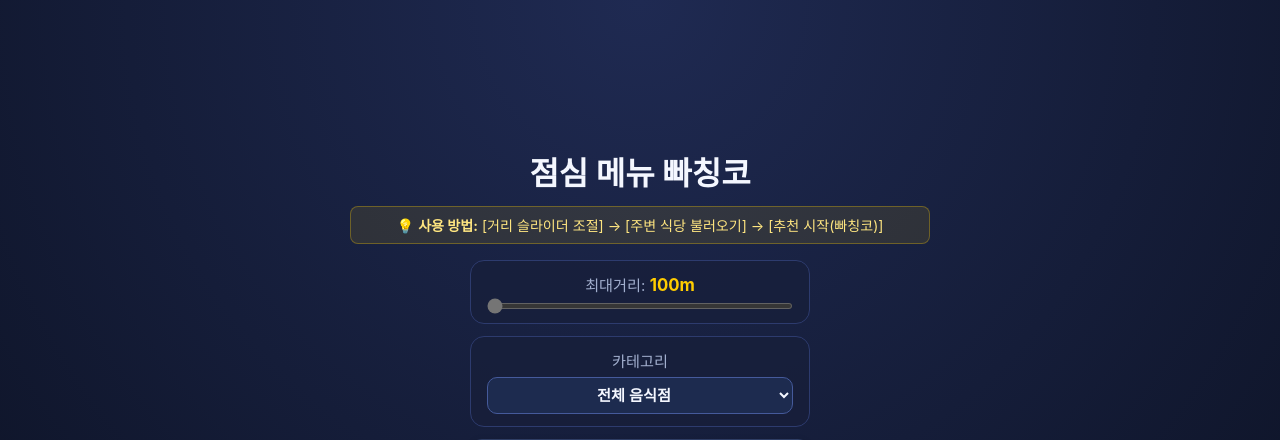
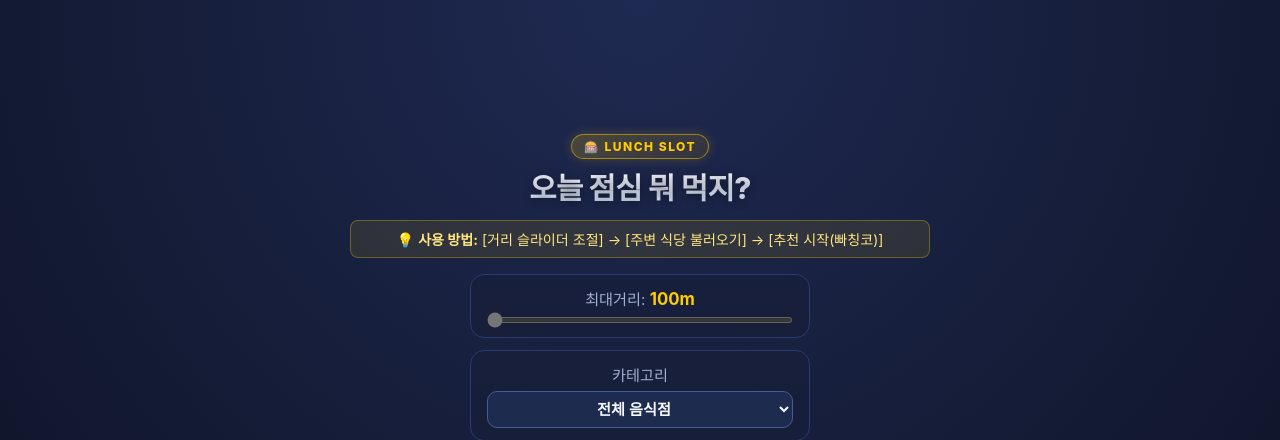
Before and after one commit to ypMarkJo/lunch_slotmachine, a Flask app: page / in a window 1280 px wide. Shown: the top 440 px of the page. Run offline with Flask 3, Linux system fonts and the light colour scheme; data that the repository does not hold is empty; some libraries are stand-ins or nearby versions.

Commit message:
feat: Add walking time (도보 약 X분) & Upgrade title branding and design

```diff
--- a/static/app.js
+++ b/static/app.js
@@ -175,9 +175,13 @@ function spin() {
 
     resultName.textContent = `오늘의 추천: ${winner.name}`;
 
-    const metaParts = [winner.category, winner.area];
+    const metaParts = [winner.category];
     if (winner.distance_m !== undefined && winner.distance_m !== null) {
-      metaParts.push(`${winner.distance_m}m`);
+      const walkMins = Math.max(1, Math.round(winner.distance_m / 67));
+      metaParts.push(`🚶‍♂️ 도보 약 ${walkMins}분 (${winner.distance_m}m)`);
+    }
+    if (winner.area) {
+      metaParts.push(winner.area);
     }
     if (winner.price && winner.price !== "정보없음") {
       metaParts.push(winner.price);
--- a/static/style.css
+++ b/static/style.css
@@ -26,25 +26,37 @@ body {
   text-align: center;
 }
 
-h1 {
-  margin-bottom: 8px;
+.app-header {
+  margin-top: 20px;
+  margin-bottom: 6px;
+  display: flex;
+  flex-direction: column;
+  align-items: center;
+  gap: 6px;
 }
 
-.sub {
-  margin-top: 0;
-  color: var(--muted);
+.brand-badge {
+  display: inline-block;
+  padding: 4px 12px;
+  background: linear-gradient(135deg, rgba(255, 204, 0, 0.2), rgba(255, 170, 0, 0.1));
+  border: 1px solid rgba(255, 204, 0, 0.5);
+  border-radius: 999px;
+  font-size: 0.75rem;
+  font-weight: 800;
+  color: var(--accent);
+  letter-spacing: 1.5px;
+  box-shadow: 0 0 12px rgba(255, 204, 0, 0.2);
 }
 
-.source {
-  margin: 4px 0;
-  color: #d7e2ff;
-  font-size: 0.95rem;
-}
-
-.notice {
-  margin: 6px 0 0;
-  color: #91b2ff;
-  font-size: 0.9rem;
+.app-title {
+  margin: 0;
+  font-size: 1.85rem;
+  font-weight: 800;
+  background: linear-gradient(180deg, #ffffff, #d3e2ff);
+  -webkit-background-clip: text;
+  -webkit-text-fill-color: transparent;
+  letter-spacing: -0.5px;
+  text-shadow: 0 2px 10px rgba(0, 0, 0, 0.4);
 }
 
 .guide-tip {
--- a/templates/index.html
+++ b/templates/index.html
@@ -8,7 +8,10 @@
   </head>
   <body>
     <main class="container">
-      <h1>점심 메뉴 빠칭코</h1>
+      <header class="app-header">
+        <div class="brand-badge">🎰 LUNCH SLOT</div>
+        <h1 class="app-title">오늘 점심 뭐 먹지?</h1>
+      </header>
       <p class="guide-tip">💡 <strong>사용 방법:</strong> [거리 슬라이더 조절] → [주변 식당 불러오기] → [추천 시작(빠칭코)]</p>
       <section class="controls">
         <div class="radius-control">
```
Also changed, not shown: 1 other file.
